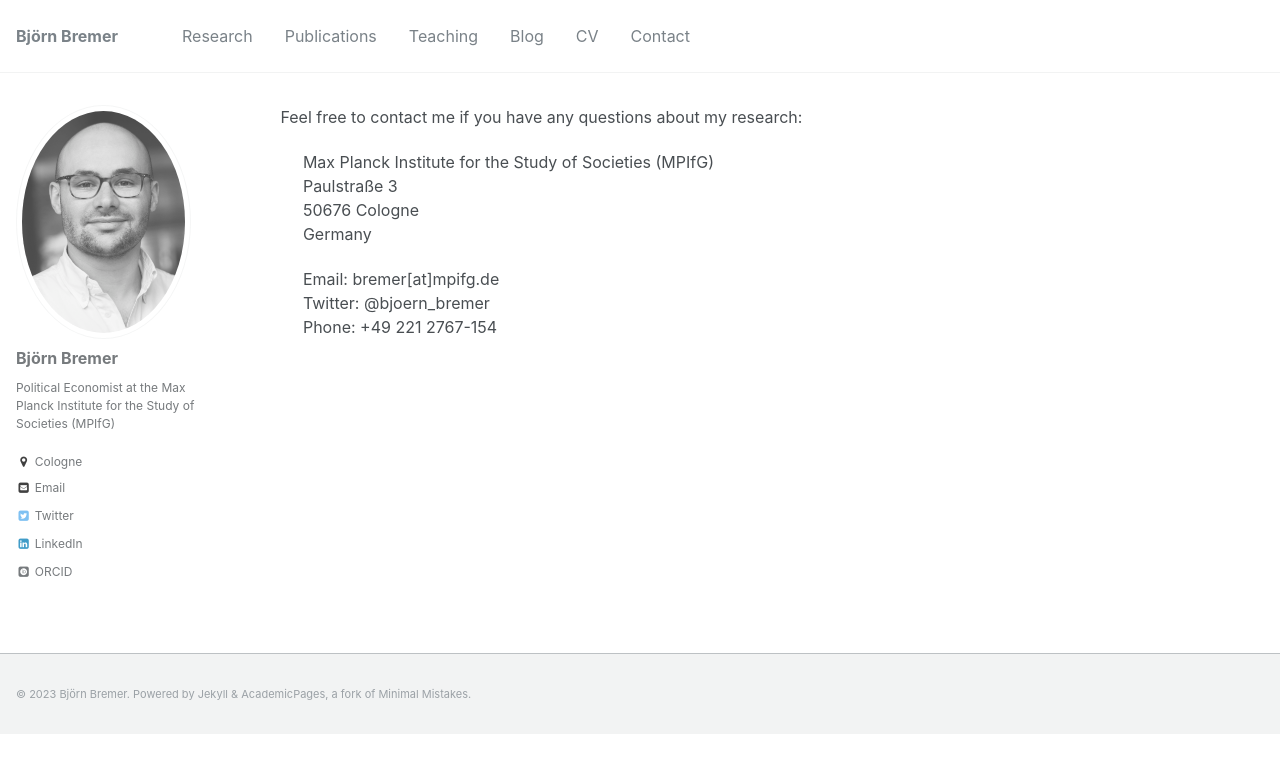
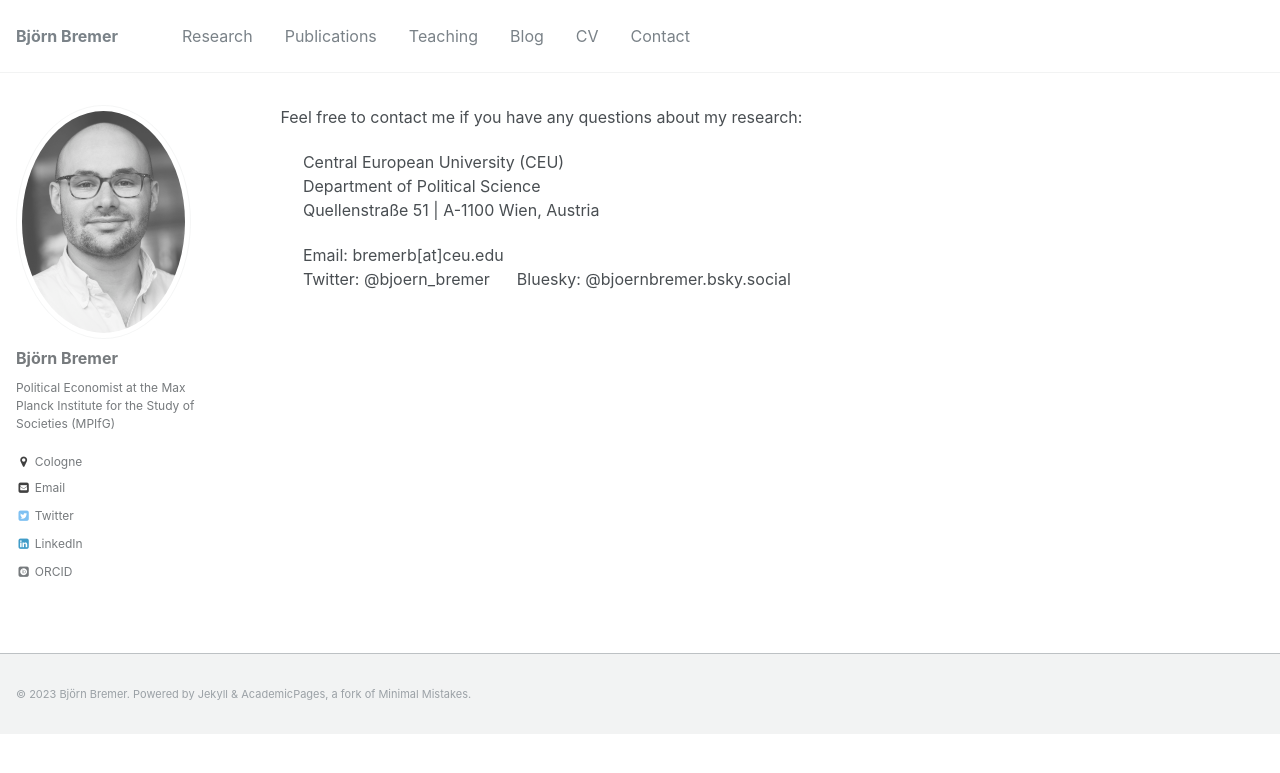
Before and after one commit to bjoernbremer/bjoernbremer.github.io, a Jekyll site: the page built from _pages/contact.md, in a window 1280 px wide. Shown: the top 773 px of the page. Built offline with Jekyll 4.4.1, drawn with Linux system fonts in a browser that asks for light colours; some web fonts are replaced.

Commit message:
Update contact.md

```diff
--- a/_pages/contact.md
+++ b/_pages/contact.md
@@ -7,11 +7,10 @@ author_profile: true
 
 Feel free to contact me if you have any questions about my research:
 
-&nbsp;&nbsp;&nbsp;&nbsp; Max Planck Institute for the Study of Societies (MPIfG)
-&nbsp;&nbsp;&nbsp;&nbsp; Paulstraße 3
-&nbsp;&nbsp;&nbsp;&nbsp; 50676 Cologne
-&nbsp;&nbsp;&nbsp;&nbsp; Germany
+&nbsp;&nbsp;&nbsp;&nbsp; Central European University (CEU)
+&nbsp;&nbsp;&nbsp;&nbsp; Department of Political Science
+&nbsp;&nbsp;&nbsp;&nbsp; Quellenstraße 51 | A-1100 Wien, Austria
 
-&nbsp;&nbsp;&nbsp;&nbsp; Email: bremer[at]mpifg.de
+&nbsp;&nbsp;&nbsp;&nbsp; Email: bremerb[at]ceu.edu
 &nbsp;&nbsp;&nbsp;&nbsp; Twitter: @bjoern_bremer
-&nbsp;&nbsp;&nbsp;&nbsp; Phone: +49 221 2767-154
+&nbsp;&nbsp;&nbsp;&nbsp; Bluesky: @bjoernbremer.bsky.social
```
